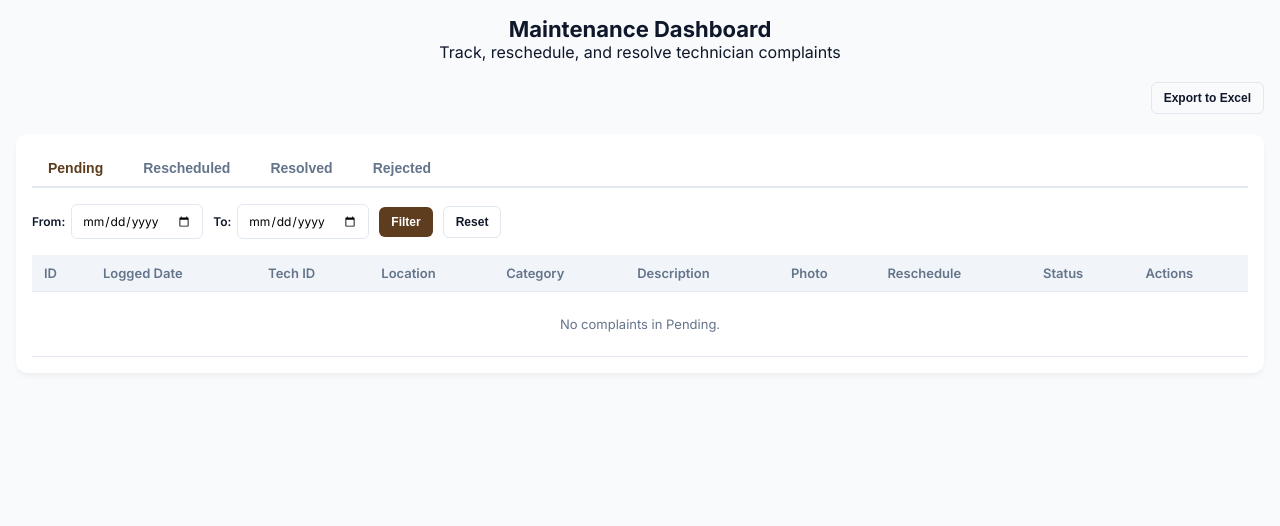
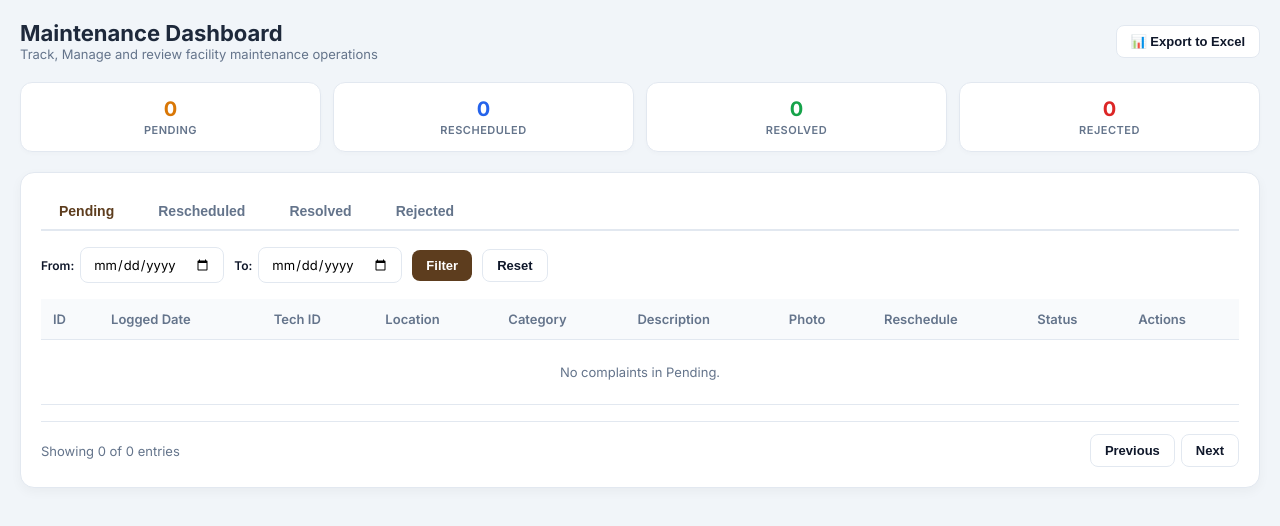
Before and after one commit to izaz4hmed/Camp-Maintentance-Management-System.io, a plain HTML site: page Maintenance.html in a window 1280 px wide. Both pictures are taken after a click on the button "Pending". Drawn offline with Linux system fonts and the light colour scheme; no server answers.

Commit message:
Update Maintenance.html

```diff
--- a/Maintenance.html
+++ b/Maintenance.html
@@ -8,14 +8,14 @@
   <script src="https://cdnjs.cloudflare.com/ajax/libs/xlsx/0.18.5/xlsx.full.min.js"></script>
   <style>
     :root {
-      --bg-color: #f8fafc;
+      --bg-color: #f1f5f9;
       --card-bg: #ffffff;
       --text-main: #0f172a;
       --text-muted: #64748b;
       --btn-brown: #5d3d1e;
       --btn-hover: #452c13;
       --border-color: #e2e8f0;
-      --table-header: #f1f5f9;
+      --table-header: #f8fafc;
     }
 
     * { box-sizing: border-box; margin: 0; padding: 0; }
@@ -24,7 +24,7 @@
       font-family: 'Inter', sans-serif;
       background-color: var(--bg-color);
       color: var(--text-main);
-      padding: 16px;
+      padding: 20px;
     }
 
     .header-bar {
@@ -36,34 +36,55 @@
       gap: 12px;
     }
 
-    .title-group h1 { font-size: 20px; font-weight: 700; }
+    .title-group h1 { font-size: 22px; font-weight: 700; color: #1e293b; }
     .title-group p { font-size: 13px; color: var(--text-muted); }
+
+    /* Stat Counter Cards */
+    .stats-container {
+      display: grid;
+      grid-template-columns: repeat(auto-fit, minmax(140px, 1fr));
+      gap: 12px;
+      margin-bottom: 20px;
+    }
+
+    .stat-card {
+      background: var(--card-bg);
+      padding: 14px;
+      border-radius: 12px;
+      box-shadow: 0 2px 4px rgba(0,0,0,0.02);
+      border: 1px solid var(--border-color);
+      text-align: center;
+    }
+
+    .stat-card h3 { font-size: 20px; font-weight: 700; margin-bottom: 2px; }
+    .stat-card p { font-size: 11px; text-transform: uppercase; font-weight: 600; color: var(--text-muted); letter-spacing: 0.5px; }
+
+    .stat-pending h3 { color: #d97706; }
+    .stat-rescheduled h3 { color: #2563eb; }
+    .stat-resolved h3 { color: #16a34a; }
+    .stat-rejected h3 { color: #dc2626; }
 
     .card {
       background: var(--card-bg);
-      border-radius: 12px;
-      padding: 16px;
-      box-shadow: 0 4px 6px -1px rgba(0, 0, 0, 0.05);
+      border-radius: 14px;
+      padding: 20px;
+      box-shadow: 0 4px 12px rgba(0, 0, 0, 0.04);
       margin-bottom: 20px;
+      border: 1px solid var(--border-color);
     }
 
-    /* Scrollable responsive tabs container */
     .tabs-wrapper {
       width: 100%;
       overflow-x: auto;
       white-space: nowrap;
       border-bottom: 2px solid var(--border-color);
       margin-bottom: 16px;
-      -webkit-overflow-scrolling: touch;
     }
 
-    .tabs {
-      display: inline-flex;
-      gap: 8px;
-    }
+    .tabs { display: inline-flex; gap: 8px; }
 
     .tab-btn {
-      padding: 10px 16px;
+      padding: 10px 18px;
       border: none;
       background: none;
       font-size: 14px;
@@ -73,7 +94,6 @@
       border-bottom: 2px solid transparent;
       margin-bottom: -2px;
       transition: all 0.2s;
-      white-space: nowrap;
     }
 
     .tab-btn.active {
@@ -89,72 +109,61 @@
       margin-bottom: 16px;
     }
 
-    .filter-group {
-      display: flex;
-      align-items: center;
-      gap: 6px;
-    }
+    .filter-group { display: flex; align-items: center; gap: 6px; }
 
     input[type="date"], input[type="text"], input[type="file"] {
-      padding: 8px 10px;
+      padding: 8px 12px;
       border: 1px solid var(--border-color);
-      border-radius: 6px;
-      font-size: 12px;
+      border-radius: 8px;
+      font-size: 13px;
       font-family: inherit;
-      max-width: 100%;
     }
 
     .btn {
-      padding: 8px 12px;
-      border-radius: 6px;
-      font-size: 12px;
+      padding: 8px 14px;
+      border-radius: 8px;
+      font-size: 13px;
       font-weight: 600;
       cursor: pointer;
       border: none;
       transition: all 0.2s;
-      white-space: nowrap;
     }
 
     .btn-brown { background-color: var(--btn-brown); color: #fff; }
     .btn-brown:hover { background-color: var(--btn-hover); }
     .btn-red { background-color: #ef4444; color: #fff; }
     .btn-red:hover { background-color: #dc2626; }
-    .btn-outline { background-color: transparent; border: 1px solid var(--border-color); color: var(--text-main); }
-    .btn-outline:hover { background-color: #f1f5f9; }
+    .btn-outline { background-color: #fff; border: 1px solid var(--border-color); color: var(--text-main); }
+    .btn-outline:hover { background-color: #f8fafc; }
 
-    .table-container {
-      width: 100%;
-      overflow-x: auto;
-      -webkit-overflow-scrolling: touch;
-    }
+    .table-container { width: 100%; overflow-x: auto; }
 
     table {
       width: 100%;
       border-collapse: collapse;
       text-align: left;
       font-size: 13px;
-      min-width: 850px;
+      min-width: 900px;
     }
 
     th {
       background-color: var(--table-header);
-      padding: 10px 12px;
+      padding: 12px;
       font-weight: 600;
       color: var(--text-muted);
       border-bottom: 1px solid var(--border-color);
-      white-space: nowrap;
     }
 
     td {
       padding: 12px;
       border-bottom: 1px solid var(--border-color);
-      vertical-align: top;
+      vertical-align: middle;
     }
 
     tr:hover { background-color: #f8fafc; }
 
     .badge {
-      padding: 4px 8px;
+      padding: 4px 10px;
       border-radius: 12px;
       font-size: 11px;
       font-weight: 600;
@@ -169,12 +178,11 @@
     .photo-link { color: var(--btn-brown); font-weight: 600; text-decoration: none; }
     .photo-link:hover { text-decoration: underline; }
 
-    /* Compact Collapsible Reschedule Box */
     .reschedule-box {
       display: none;
-      margin-top: 8px;
-      padding: 10px;
-      background: #f1f5f9;
+      margin-top: 6px;
+      padding: 8px;
+      background: #f8fafc;
       border: 1px solid var(--border-color);
       border-radius: 8px;
       flex-direction: column;
@@ -186,44 +194,56 @@
       display: flex;
       flex-direction: column;
       gap: 6px;
-      min-width: 140px;
-    }
-.brand-header { text-align: center; margin-bottom: 20px;}
-.brand-header h1 { font-size: 22px; font-weight: 700;}
-    .brand-logo-img {
-      max-width: 140px;
-      height: auto;
-      margin-bottom: 10px;
-      object-fit: contain;
+      min-width: 160px;
     }
 
-    /* Mobile adjustments */
-    @media (max-width: 640px) {
-      body { padding: 10px; }
-      .header-bar { flex-direction: column; align-items: flex-start; }
-      .title-group h1 { font-size: 18px; }
-      .filter-bar { width: 100%; }
-      .filter-group { width: 100%; justify-content: space-between; }
-      input[type="date"] { width: 100%; }
+    .pagination-bar {
+      display: flex;
+      justify-content: space-between;
+      align-items: center;
+      margin-top: 16px;
+      padding-top: 12px;
+      border-top: 1px solid var(--border-color);
+      font-size: 13px;
+      color: var(--text-muted);
     }
+
+    .pagination-btns { display: flex; gap: 6px; }
   </style>
 </head>
 <body>
-<div class="brand-header">
-    <!-- <img src="logo.png" alt="Company Logo" class="brand-logo-img"> -->
-    <h1>Maintenance Dashboard</h1>
-    <p>Track, reschedule, and resolve technician complaints</p>
-  </div>
+
 <div class="header-bar">
   <div class="title-group">
+    <h1>Maintenance Dashboard</h1>
+    <p>Track, Manage and review facility maintenance operations</p>
   </div>
   <div>
-    <button class="btn btn-outline" onclick="exportExcel()">Export to Excel</button>
+    <button class="btn btn-outline" onclick="exportExcel()">📊 Export to Excel</button>
+  </div>
+</div>
+
+<!-- Stat Counter Cards -->
+<div class="stats-container">
+  <div class="stat-card stat-pending">
+    <h3 id="countPending">0</h3>
+    <p>Pending</p>
+  </div>
+  <div class="stat-card stat-rescheduled">
+    <h3 id="countRescheduled">0</h3>
+    <p>Rescheduled</p>
+  </div>
+  <div class="stat-card stat-resolved">
+    <h3 id="countResolved">0</h3>
+    <p>Resolved</p>
+  </div>
+  <div class="stat-card stat-rejected">
+    <h3 id="countRejected">0</h3>
+    <p>Rejected</p>
   </div>
 </div>
 
 <div class="card">
-  <!-- Scrollable tabs container prevents overlap on mobile -->
   <div class="tabs-wrapper">
     <div class="tabs">
       <button class="tab-btn active" onclick="switchTab('Pending', event)">Pending</button>
@@ -242,7 +262,7 @@
       <label style="font-size: 12px; font-weight:600;">To:</label>
       <input type="date" id="endDate">
     </div>
-    <button class="btn btn-brown" onclick="renderTable()">Filter</button>
+    <button class="btn btn-brown" onclick="currentPage=1; renderTable()">Filter</button>
     <button class="btn btn-outline" onclick="resetFilter()">Reset</button>
   </div>
 
@@ -265,45 +285,72 @@
       <tbody id="tableBody"></tbody>
     </table>
   </div>
+
+  <div class="pagination-bar">
+    <span id="pageInfo">Showing 0 of 0 entries</span>
+    <div class="pagination-btns">
+      <button class="btn btn-outline" id="prevBtn" onclick="changePage(-1)">Previous</button>
+      <button class="btn btn-outline" id="nextBtn" onclick="changePage(1)">Next</button>
+    </div>
+  </div>
 </div>
 
 <script>
-  const API_URL = "https://script.google.com/macros/s/AKfycbyyTa1qfw_uDU3TnVg6KchVuH_3B1FjKMXsQVAcCY49zKGq32OLqadSGR9wcY39QGZj/exec";
+  const API_URL = "https://script.google.com/macros/s/AKfycbzrkNNa-7Es0ar5_hhFLW0nudbHMN4ujDoYSorlQbNO4OSsL-LMcVaEBHzkpQz6NNVJ/exec";
   let dataset = [];
   let currentTab = 'Pending';
-  let isUserInteracting = false;
+  let currentPage = 1;
+  const rowsPerPage = 10;
+
+  // Tracks the specific ticket ID currently being interacted with across desktop & mobile
+  let activeEditingId = null;
 
   function switchTab(tabName, evt) {
     currentTab = tabName;
+    currentPage = 1;
+    activeEditingId = null;
     document.querySelectorAll('.tab-btn').forEach(btn => btn.classList.remove('active'));
     evt.target.classList.add('active');
     renderTable();
   }
 
   async function loadComplaints() {
-    if (isUserInteracting) return;
+    // If the user is currently typing/uploading on a specific row, skip auto-refresh temporarily
+    if (activeEditingId) return;
 
     try {
       const res = await fetch(API_URL);
       dataset = await res.json();
+      updateCounters();
       renderTable();
     } catch (e) {
       console.error(e);
     }
   }
 
+  function updateCounters() {
+    let p = dataset.filter(c => (c.status || 'Pending').trim() === 'Pending').length;
+    let r = dataset.filter(c => (c.status || '').trim() === 'Rescheduled').length;
+    let s = dataset.filter(c => (c.status || '').trim() === 'Resolved').length;
+    let j = dataset.filter(c => (c.status || '').trim() === 'Rejected').length;
+
+    document.getElementById('countPending').innerText = p;
+    document.getElementById('countRescheduled').innerText = r;
+    document.getElementById('countResolved').innerText = s;
+    document.getElementById('countRejected').innerText = j;
+  }
+
   function toggleRescheduleBox(id) {
-    isUserInteracting = true;
+    activeEditingId = id;
     const box = document.getElementById(`resBox-${id}`);
     if (box) {
       const isVisible = box.style.display === 'flex';
       box.style.display = isVisible ? 'none' : 'flex';
+      if (isVisible) activeEditingId = null;
     }
   }
 
-function renderTable() {
-    if (isUserInteracting) return;
-
+  function renderTable() {
     const tbody = document.getElementById('tableBody');
     const thMeta = document.getElementById('thDynamicMeta');
     const thAction = document.getElementById('thDynamicAction');
@@ -338,11 +385,24 @@ function renderTable() {
 
     if (filtered.length === 0) {
       tbody.innerHTML = `<tr><td colspan="10" style="text-align:center; padding:24px; color:#64748b;">No complaints in ${currentTab}.</td></tr>`;
+      document.getElementById('pageInfo').innerText = "Showing 0 of 0 entries";
+      document.getElementById('prevBtn').disabled = true;
+      document.getElementById('nextBtn').disabled = true;
       return;
     }
 
-    filtered.forEach(c => {
-      // Robust photo link renderer
+    const totalPages = Math.ceil(filtered.length / rowsPerPage);
+    if (currentPage > totalPages) currentPage = totalPages;
+    if (currentPage < 1) currentPage = 1;
+
+    const startIndex = (currentPage - 1) * rowsPerPage;
+    const paginatedItems = filtered.slice(startIndex, startIndex + rowsPerPage);
+
+    document.getElementById('pageInfo').innerText = `Showing ${startIndex + 1} to ${Math.min(startIndex + rowsPerPage, filtered.length)} of ${filtered.length} entries`;
+    document.getElementById('prevBtn').disabled = currentPage === 1;
+    document.getElementById('nextBtn').disabled = currentPage === totalPages;
+
+    paginatedItems.forEach(c => {
       const renderPhotoLink = (rawUrl) => {
         if (!rawUrl || rawUrl === 'None') return 'None';
         let cleanUrl = String(rawUrl).trim();
@@ -365,8 +425,8 @@ function renderTable() {
           <div>
             <button class="btn btn-outline" style="padding:4px 8px; font-size:11px;" onclick="toggleRescheduleBox('${c.id}')">🗓️ Reschedule</button>
             <div id="resBox-${c.id}" class="reschedule-box">
-              <input type="date" id="sched-${c.id}" onfocus="isUserInteracting=true">
-              <input type="text" id="reason-${c.id}" placeholder="Reason..." onfocus="isUserInteracting=true">
+              <input type="date" id="sched-${c.id}" onfocus="activeEditingId='${c.id}'">
+              <input type="text" id="reason-${c.id}" placeholder="Reason..." onfocus="activeEditingId='${c.id}'">
               <div style="display:flex; gap:4px; margin-top:2px;">
                 <button class="btn btn-brown" style="padding:4px 8px; font-size:10px; flex:1;" onclick="saveSchedule('${c.id}')">Save</button>
                 <button class="btn btn-outline" style="padding:4px 8px; font-size:10px;" onclick="toggleRescheduleBox('${c.id}')">Cancel</button>
@@ -374,10 +434,12 @@ function renderTable() {
             </div>
           </div>
         `;
-        // Removed double-click focus bug from file picker
+
+        // When clicking/tapping the file input or resolution note input, lock this row ID so it won't refresh
         actionColumnHtml = `
           <div class="action-stack">
-            <input type="file" id="resPhoto-${c.id}" accept="image/*" onchange="isUserInteracting=true" style="font-size:10px;">
+            <input type="file" id="resPhoto-${c.id}" accept="image/*" onclick="activeEditingId='${c.id}'" style="font-size:10px;">
+            <input type="text" id="resDesc-${c.id}" placeholder="Resolution note..." onfocus="activeEditingId='${c.id}'" style="font-size:11px; padding:6px;">
             <button class="btn btn-brown" id="btnDone-${c.id}" style="padding:6px; font-size:11px;" onclick="markDone('${c.id}')">Mark Done</button>
             <button class="btn btn-red" style="padding:4px 6px; font-size:11px;" onclick="rejectComplaint('${c.id}')">Reject</button>
           </div>
@@ -395,7 +457,8 @@ function renderTable() {
         metaColumnHtml = `
           <div>
             <strong>Proof:</strong> ${resPhotoHtml}<br>
-            <span style="font-size:11px; color:#15803d;"><strong>Resolved On:</strong> ${c.resolvedDate || 'N/A'}</span>
+            <span style="font-size:11px; color:#15803d;"><strong>Note:</strong> ${c.resolutionDescription || 'N/A'}</span><br>
+            <span style="font-size:10px; color:#64748b;">Resolved On: ${c.resolvedDate || 'N/A'}</span>
           </div>
         `;
         actionColumnHtml = `<span style="color:#15803d; font-weight:600;">Completed</span>`;
@@ -421,6 +484,11 @@ function renderTable() {
     });
   }
 
+  function changePage(direction) {
+    currentPage += direction;
+    renderTable();
+  }
+
   async function saveSchedule(id) {
     const scheduleDate = document.getElementById(`sched-${id}`).value;
     const reason = document.getElementById(`reason-${id}`).value;
@@ -428,17 +496,17 @@ function renderTable() {
     if (!scheduleDate) return alert('Please select a date.');
     if (!reason.trim()) return alert('Please enter a reason.');
 
-    isUserInteracting = true;
+    activeEditingId = null;
     await fetch(API_URL, {
       method: 'POST',
       body: JSON.stringify({ action: "schedule", id: id, scheduleDate: scheduleDate, reason: reason })
     });
-    isUserInteracting = false;
     loadComplaints();
   }
 
   async function markDone(id) {
     const fileInput = document.getElementById(`resPhoto-${id}`);
+    const descInput = document.getElementById(`resDesc-${id}`);
     const btn = document.getElementById(`btnDone-${id}`);
 
     if (!fileInput || !fileInput.files || fileInput.files.length === 0) {
@@ -447,9 +515,11 @@ function renderTable() {
     }
 
     const file = fileInput.files[0];
+    const resolutionDescription = descInput ? descInput.value : '';
+
     btn.disabled = true;
     btn.innerText = "Uploading...";
-    isUserInteracting = true;
+    activeEditingId = null;
 
     const reader = new FileReader();
     reader.onload = function(evt) {
@@ -475,7 +545,8 @@ function renderTable() {
           id: id,
           resolutionPhotoData: compressedBase64,
           resolutionFileName: file.name,
-          resolutionMimeType: 'image/jpeg'
+          resolutionMimeType: 'image/jpeg',
+          resolutionDescription: resolutionDescription
         };
 
         try {
@@ -487,7 +558,6 @@ function renderTable() {
           console.error(err);
           alert("Failed to update status.");
         } finally {
-          isUserInteracting = false;
           loadComplaints();
         }
       };
@@ -498,19 +568,19 @@ function renderTable() {
   async function rejectComplaint(id) {
     if (!confirm('Reject this complaint?')) return;
 
-    isUserInteracting = true;
+    activeEditingId = null;
     await fetch(API_URL, {
       method: 'POST',
       body: JSON.stringify({ action: "reject", id: id })
     });
-    isUserInteracting = false;
     loadComplaints();
   }
 
   function resetFilter() {
     document.getElementById('startDate').value = '';
     document.getElementById('endDate').value = '';
-    isUserInteracting = false;
+    currentPage = 1;
+    activeEditingId = null;
     loadComplaints();
   }
 
```
